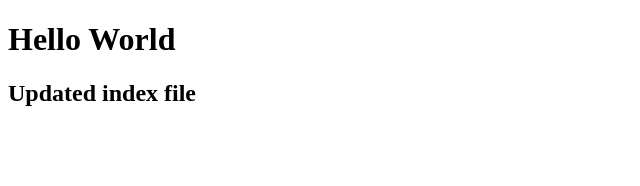
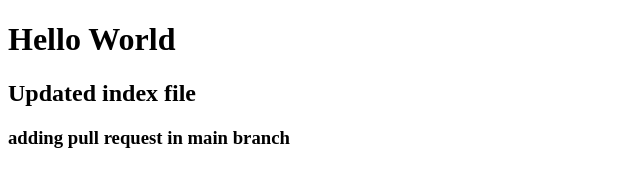
Before and after one commit to MuskanGupta12/dummy-project, a plain HTML site: page index.html in a window 1280 px wide. Shown: the whole page, without its empty margins (0-640 px from the left). Drawn offline with Linux system fonts and the light colour scheme.

Commit message:
adding pull request in main branch

```diff
--- a/index.html
+++ b/index.html
@@ -6,5 +6,6 @@
 <body>
 	<h1>Hello World</h1>
 	<h2>Updated index file</h2>
+	<h3>adding pull request in main branch</h3>
 </body>
 </html>
```
